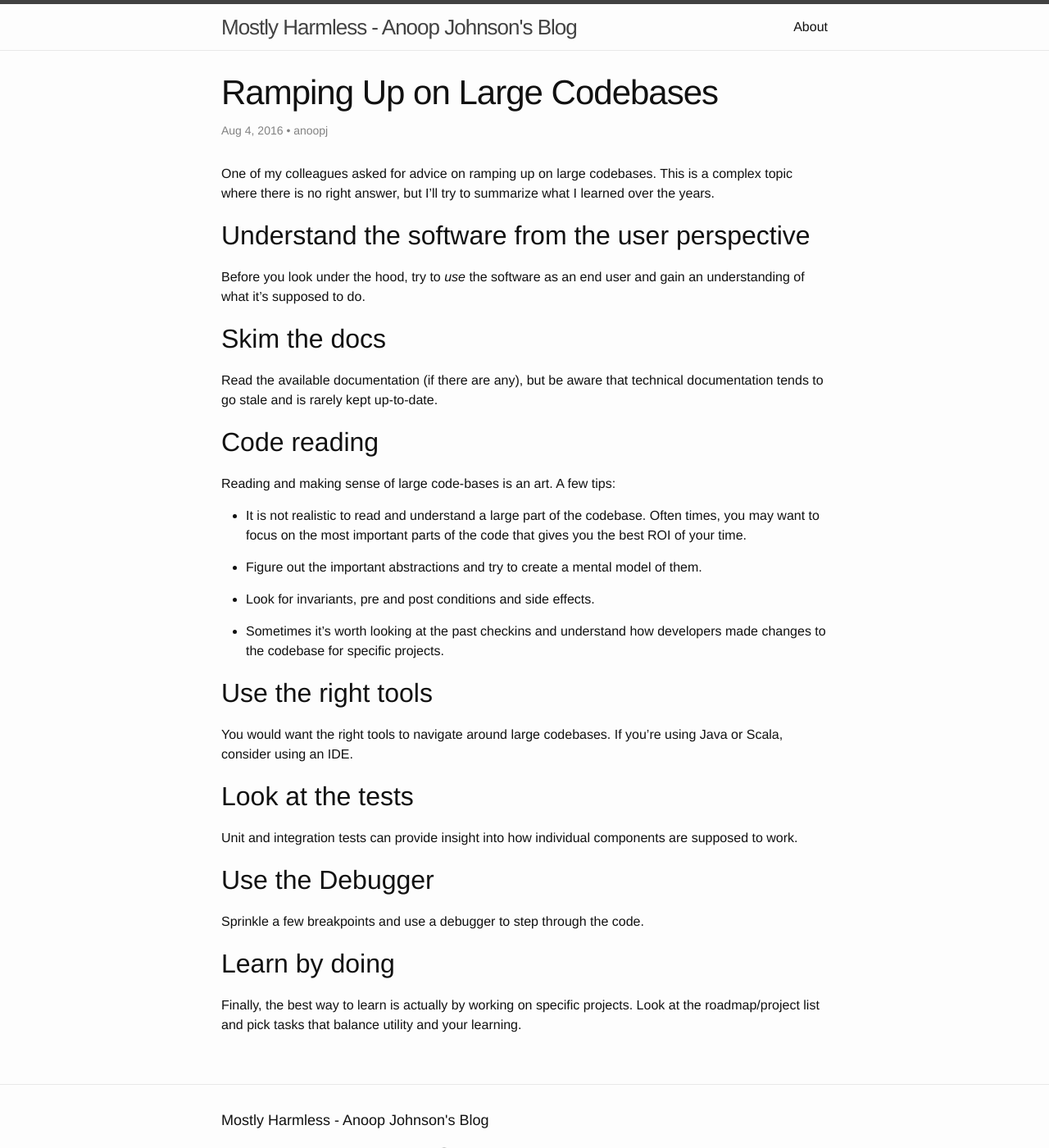
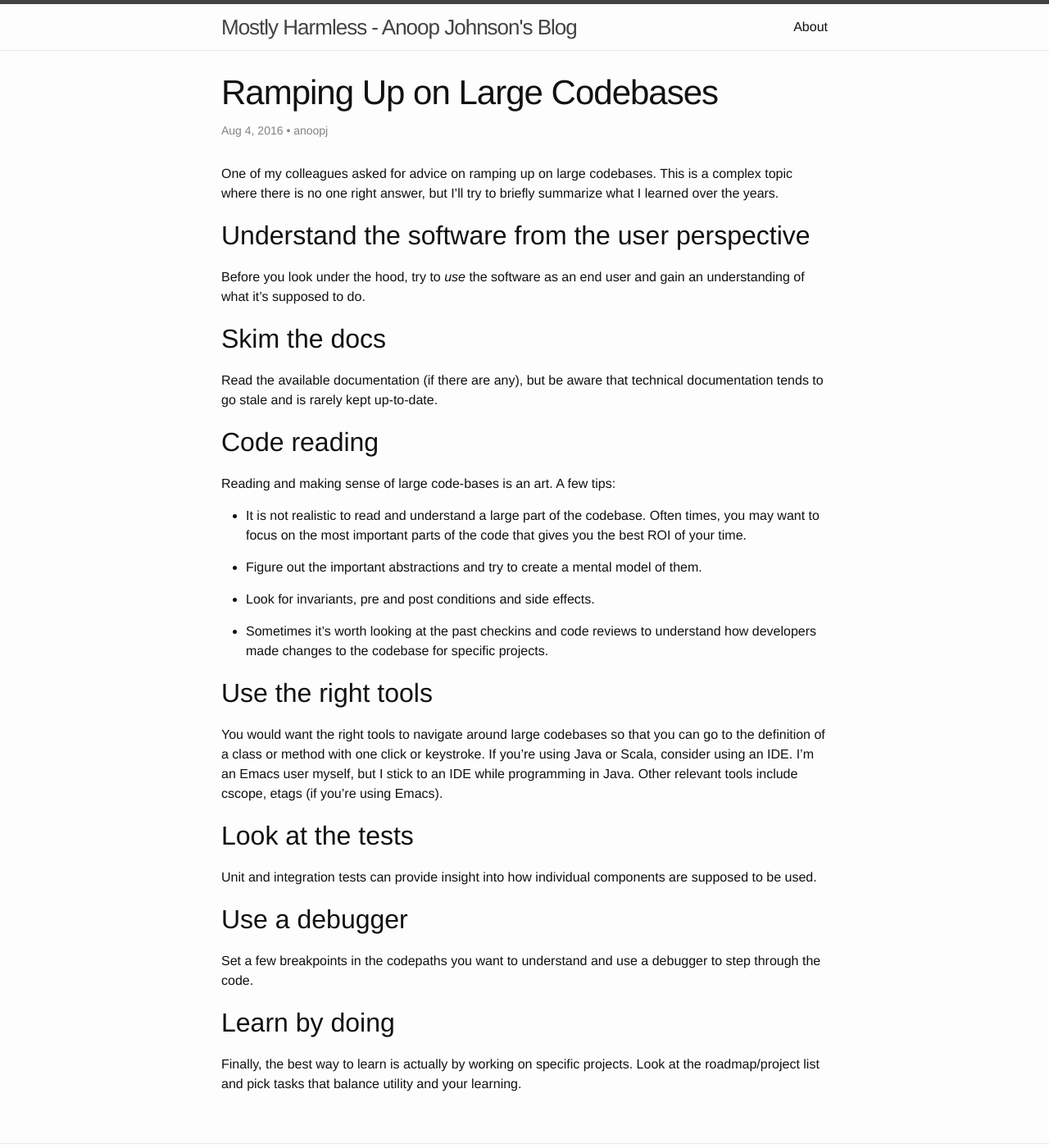
Before and after one commit to anoopj/anoopj.github.io, a Jekyll site: the page built from _posts/2016-08-04-large-codebases.md, in a window 1280 px wide and 1400 px high. Shown: the whole window at 82% size. Built offline with Jekyll 4.4.1, drawn with Linux system fonts in a browser that asks for light colours; comment, search, counter and statistics services are not loaded.

Commit message:
Minor update

```diff
--- a/_posts/2016-08-04-large-codebases.md
+++ b/_posts/2016-08-04-large-codebases.md
@@ -10,8 +10,8 @@ categories:
 ---
 
 One of my colleagues asked for advice on ramping up on large
-codebases. This is a complex topic where there is no right answer, but I'll
-try to summarize what I learned over the years.
+codebases. This is a complex topic where there is no one right answer, but
+I'll try to briefly summarize what I learned over the years.
 
 ## Understand the software from the user perspective
 
@@ -37,22 +37,27 @@ them.
 
 * Look for invariants, pre and post conditions and side effects.
 
-* Sometimes it's worth looking at the past checkins and understand how
-  developers made changes to the codebase for specific projects.
+* Sometimes it's worth looking at the past checkins and code reviews to
+  understand how developers made changes to the codebase for specific
+  projects.
 
 ## Use the right tools
 
-You would want the right tools to navigate around large codebases. If
-you're using Java or Scala, consider using an IDE.
+You would want the right tools to navigate around large codebases so that
+you can go to the definition of a class or method with one click or
+keystroke. If you're using Java or Scala, consider using an IDE. I'm an
+Emacs user myself, but I stick to an IDE while programming in Java. Other
+relevant tools include cscope, etags (if you're using Emacs).
 
 ## Look at the tests
 
 Unit and integration tests can provide insight into how individual
-components are supposed to work.
+components are supposed to be used.
 
-## Use the Debugger
+## Use a debugger
 
-Sprinkle a few breakpoints and use a debugger to step through the code.
+Set a few breakpoints in the codepaths you want to understand and use a
+debugger to step through the code.
 
 ## Learn by doing
 
```
